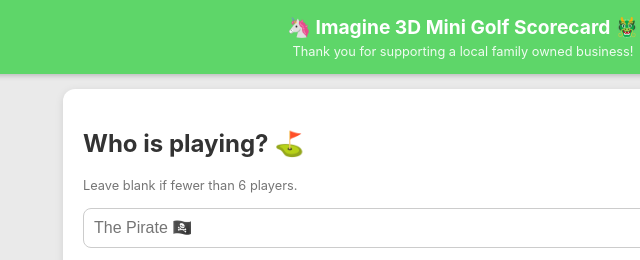
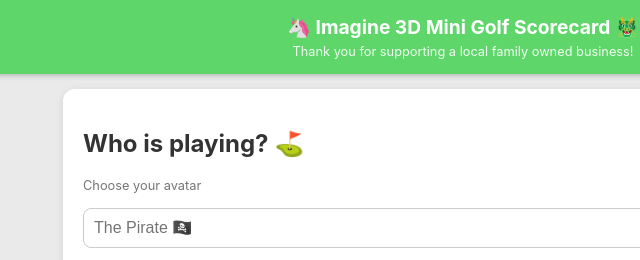
Before and after one commit to Imagine3DMinigolf/Gilbert-Scorecard, a plain HTML site: page index.html in a window 1280 px wide. Shown: the top 260 px of the page, 177-817 px from the left. Drawn offline with Linux system fonts and the light colour scheme.

Commit message:
Update index.html
Signed-off-by: Imagine3DMinigolf <imagine3dminigolf@gmail.com>

```diff
--- a/index.html
+++ b/index.html
@@ -312,7 +312,7 @@
     <!-- Setup Screen -->
     <div id="setup-screen">
         <h2>Who is playing? ⛳</h2>
-        <p style="margin-bottom: 15px; color: #666;">Leave blank if fewer than 6 players.</p>
+        <p style="margin-bottom: 15px; color: #666;">Choose your avatar</p>
 
         <div class="input-group"><input type="text" id="p1-name" placeholder="The Pirate 🏴‍☠️"></div>
         <div class="input-group"><input type="text" id="p2-name" placeholder="The Dragon 🐲"></div>
```
